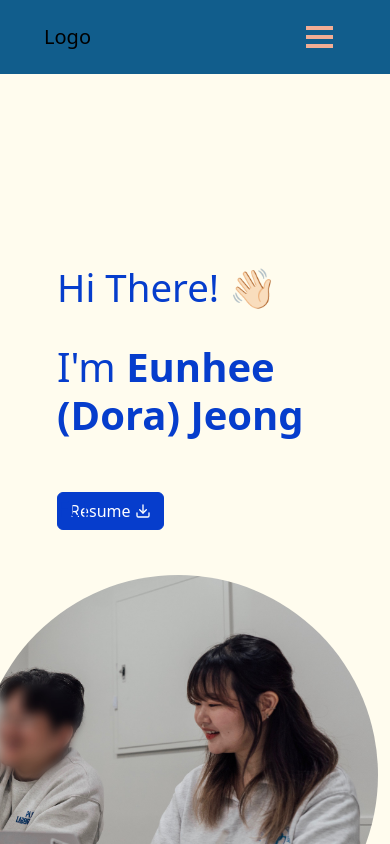
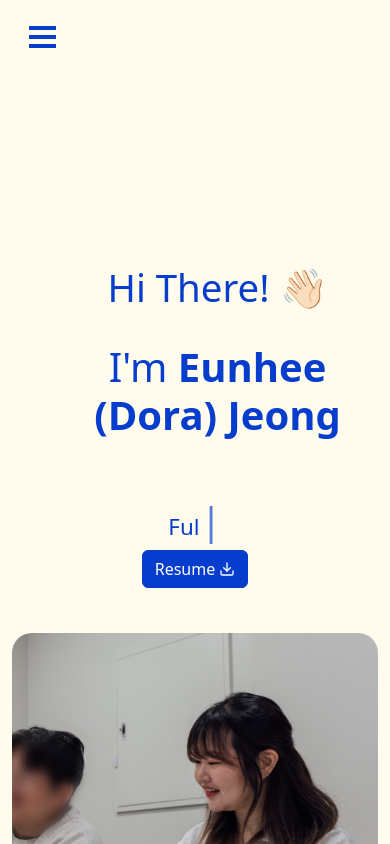
Before and after one commit to EunheeJeong1892/Portfolio, a React (Create React App) app in the folder portfolio/: page /about in a window 390 px wide. Shown: the top 844 px of the page. Built offline with nearby package versions, Linux system fonts and the light colour scheme; a web font is replaced by a local one.

Commit message:
feature: responsivable css

```diff
--- a/portfolio/src/components/Home/Home.js
+++ b/portfolio/src/components/Home/Home.js
@@ -26,7 +26,7 @@ function Home() {
                 <strong className="main-name"> Eunhee (Dora) Jeong</strong>
               </h1>
 
-              <div style={{ padding: 45, textAlign: "left" }}>
+              <div className="heading-bottom">
                 <Type />
                 <Button className="btn-download" href={pdf} target="_blank">
                   Resume
--- a/portfolio/src/components/NavigationBar.js
+++ b/portfolio/src/components/NavigationBar.js
@@ -30,9 +30,6 @@ function NavigationBar() {
       className={navColour ? "sticky" : "navbar"}
     >
       <Container>
-        <Navbar.Brand href="/" className="d-flex">
-          Logo
-        </Navbar.Brand>
         <Navbar.Toggle
           aria-controls="responsive-navbar-nav"
           onClick={() => {
--- a/portfolio/src/styles.css
+++ b/portfolio/src/styles.css
@@ -64,7 +64,7 @@ section {
 
 .navbar-toggler span {
   display: block !important;
-  background-color: #f2ad94 !important;
+  background-color: #063dcc !important;
   height: 4px !important;
   width: 27px !important;
   margin-top: 5px !important;
@@ -109,12 +109,14 @@ section {
 
 @media (max-width: 767px) {
   .navbar {
-    padding: 1rem 2rem !important;
+    padding: 1rem !important;
     font-size: 1.4rem !important;
-    background-color: #115d8c !important;
   }
   .navbar-nav .nav-item a::after {
     display: none !important;
+  }
+  .container {
+    padding: 0px;
   }
 }
 
@@ -248,6 +250,10 @@ section {
   padding-left: 45px !important;
   color: #063dcc;
 }
+.heading-bottom {
+  padding: 45px;
+  text-align: left;
+}
 
 .main-name {
   color: #063dcc;
@@ -267,10 +273,24 @@ section {
   .Typewriter__wrapper {
     font-size: 1.4em !important;
     font-weight: 500 !important;
-    position: absolute !important;
   }
-  .Typewriter__cursor {
-    display: none !important;
+
+  .heading,
+  .heading-name {
+    text-align: center;
+  }
+
+  .heading-bottom {
+    padding: 45px;
+    text-align: center;
+    display: flex;
+    flex-direction: column;
+    align-items: center;
+  }
+
+  .home-profile {
+    width: 100%;
+    border-radius: 20px;
   }
 }
 
@@ -559,6 +579,9 @@ button:focus {
   .tech-icons {
     margin: 10px !important;
   }
+  .tech-name {
+    width: 3rem;
+  }
 }
 
 .tech-icons:hover {
```
Also changed, not shown: 1 other file (tests, documents, lock files or other folders).
